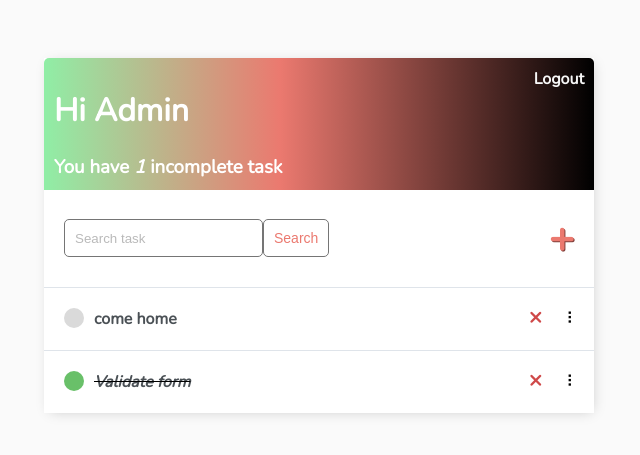
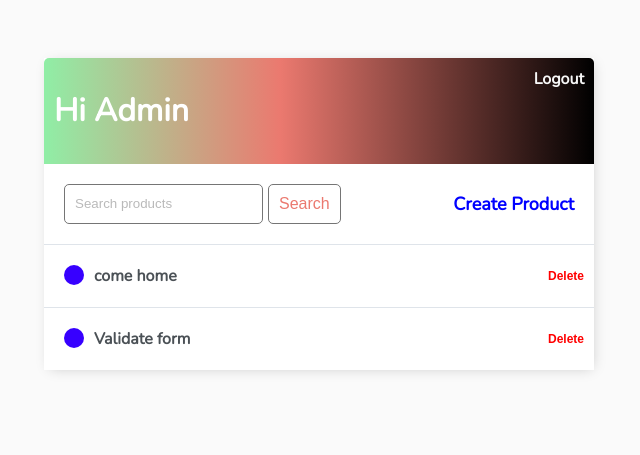
Before and after one commit to qlifford/django-todos-app, a Django app: page / in a window 1280 px wide. Shown: the top 455 px of the page, without its empty margins (321-961 px from the left). Run offline with Django 4.2, Linux system fonts and the light colour scheme; a user stored in the database is signed in; data comes from the database, SQL or seed files in the repository; both versions use the stored data as it was before the commit.

Commit message:
first commit

```diff
--- a/config/urls.py
+++ b/config/urls.py
@@ -1,24 +1,7 @@
-"""
-URL configuration for config project.
-
-The `urlpatterns` list routes URLs to views. For more information please see:
-    https://docs.djangoproject.com/en/4.2/topics/http/urls/
-Examples:
-Function views
-    1. Add an import:  from my_app import views
-    2. Add a URL to urlpatterns:  path('', views.home, name='home')
-Class-based views
-    1. Add an import:  from other_app.views import Home
-    2. Add a URL to urlpatterns:  path('', Home.as_view(), name='home')
-Including another URLconf
-    1. Import the include() function: from django.urls import include, path
-    2. Add a URL to urlpatterns:  path('blog/', include('blog.urls'))
-"""
 from django.contrib import admin
 from django.urls import path, include
 
 urlpatterns = [
     path('admin/', admin.site.urls),
     path('', include('todos.urls')),
-
 ]
--- a/todos/models.py
+++ b/todos/models.py
@@ -6,13 +6,8 @@ class Task(models.Model):
     user = models.ForeignKey(User, on_delete=models.CASCADE, null=True, blank=True)
     title = models.CharField(max_length=200)
     details = models.TextField(max_length=1000, null=True, blank=True)
-    completed = models.BooleanField(default=False)
     created_at = models.DateTimeField(auto_now_add=True)
     updated_at = models.DateTimeField(auto_now=True)
 
-    class Meta:
-        ordering = ['completed']
-
-
     def __str__(self):
         return self.title
--- a/todos/templates/todos/base.html
+++ b/todos/templates/todos/base.html
@@ -85,14 +85,14 @@
         .task-complete-icon {
             height: 20px;
             width: 20px;
-            background-color: rgb(105, 192, 105);
+            background-color: rgb(255, 89, 0);
             border-radius: 50%;
         }
 
         .task-incomplete-icon {
             height: 20px;
             width: 20px;
-            background-color: rgb(218, 218, 218);
+            background-color: rgb(55, 0, 255);
             border-radius: 50%;
         }
 
@@ -102,7 +102,9 @@
             color: #cf4949;
             font-size: 22px;
             line-height: 0;
-            padding: 20px 0px;
+            padding: 20px 16px;
+            cursor: pointer;
+            user-select: none;
         }
 
         /*Handle Classes*/
@@ -181,9 +183,19 @@
             background-color: #FFF;
             color: #EB796F;
             padding: 10px;
-            font-size: 14px;
+            font-size: 16px;
             border-radius: 5px;
             cursor: pointer;
+            text-decoration: none;
+        }
+        .btn {
+            background-color: #ffffff;
+            padding: 10px;
+            font-size: 12px;
+            border-radius: 5px;
+            cursor: pointer;
+            outline: none;
+            border: none;
             text-decoration: none;
         }
 
--- a/todos/templates/todos/register.html
+++ b/todos/templates/todos/register.html
@@ -17,7 +17,6 @@
 
         <label>{{ form.password2.label }}</label>
         {{ form.password2 }}
-
         <input class="button" style="margin-top: 20px;" type="submit" value="Register">
     </form>
 
--- a/todos/templates/todos/task_detail.html
+++ b/todos/templates/todos/task_detail.html
@@ -25,14 +25,13 @@
 
     <div class="container justify-content-center py-5">
         <div class="header-bar">
-            <h2 style="color:green; margin: 25;">Completed Task</h2>
             <h2><a href="{% url 'tasks' %}">&#8592;</a></h2>
         </div>
         <div class="mt-4">
             <a class="btn btn-danger"  href="{% url 'task-delete' task.id %}">Delete</a>
             <a class="btn btn-secondary" href="{% url 'task-update' task.id %}">Update</a>
         </div>
-        <h1>Task: {{task}}</h1>
+        <h1>Product: {{task}}</h1>
 
         <p><strong>Date created: </strong> {{ task.created_at }}</p>
         <p><strong>Date updated: </strong> {{ task.updated_at }}</p>
--- a/todos/templates/todos/task_form.html
+++ b/todos/templates/todos/task_form.html
@@ -3,12 +3,10 @@
 {% block content %}
 
 <div class="header-bar">
-    <h2>Task Form</h2>
+    <h2>Products Form</h2>
     <h2>
         <a href="{% url 'tasks' %}">&#8592;</a>
     </h2>
-
-
 </div>
 
 
--- a/todos/templates/todos/task_list.html
+++ b/todos/templates/todos/task_list.html
@@ -4,7 +4,6 @@
     <div class="header-bar">
         <div>
             <h1>Hi {{request.user|title}}</h1>
-        <h3 style="margin:0">You have <i>{{count}}</i> incomplete task{{ count|pluralize:"s" }}</h3>
         </div>
 
         {% if request.user.is_authenticated %}
@@ -14,23 +13,15 @@
         {% endif %}
     </div>
 
-
     <div id="search-add-wrapper">
         <form method="GET" style="display: flex;">
-        <input type='text' name='search-area' placeholder="Search task" value="{{search_input}}">
-        <input class="button" type="submit" value='Search'>
+            <input type='text' name='search-area' placeholder="Search products" value="{{search_input}}">
+            <input class="button" style="margin-left: 5px;" type="submit" value='Search'>
         </form>
         {% if tasks|length > 0 %}
-    <a id="add-link" href="{% url 'task-create' %}">&#x2b;</a>
+            <a style="color: blue; font-size: 18px; text-decoration: none;" href="{% url 'task-create' %}">Create Product</a>
         {% endif %}
     </div>
-
-
-<!-- Hidden form. Form submits new item positions -->
-<form style="display: none;" id="reorderForm" method="post" action="">
-    {% csrf_token %}
-    <input type="hidden" id="positionInput" name="position">
-</form>
 
 
     <div id="tasklist" class="task-items-wrapper">
@@ -39,65 +30,24 @@
             <div class="task-title">
                 {% if task.completed %}
                     <div class="task-complete-icon"></div>
-            <i><s><a href="{% url 'task' task.id %}">{{task}}</a></s></i>
-
+                    <i><s style="color: red;"><a href="{% url 'task' task.id %}">{{task}}</a></s></i>
                 {% else %}
                     <div class="task-incomplete-icon"></div>
                     <a href="{% url 'task-update' task.id %}">{{task}}</a>
                 {% endif %}
             </div>
         <div class="task-controls">
-            <a class="delete-link" href="{% url 'task-delete' task.id %}">&#215;</a>
-            <span class="handle">&nbsp;&#10247;</span>
+            <button class="btn btn-default"><a style="color: red; text-decoration: none;" href="{% url 'task-delete' task.id %}">Delete</a></button>
+            <!-- <span class="handle">&nbsp;&#10247;</span> -->
         </div>
     </div>
 
     {% empty %}
     <div style="text-align: center; padding-bottom: 10px; line-height: 1em;">
-        <h3>You have no tasks created yet.</h3>
-        <h3>Create a <a style="text-decoration: none; color: #e53935;" href="{% url 'task-create' %}">New task</a> ! </h3>
+        <h3>You have no products created yet.</h3>
+        <h3>Create a <a style="text-decoration: none; color: #e53935;" href="{% url 'task-create' %}">New Product</a> ! </h3>
     </div>
     {% endfor %}
 </div>
 
-<script>
-    var taskList = document.getElementById("tasklist");
-    var reorderForm = document.getElementById("reorderForm");
-    var positionInput = document.getElementById("positionInput");
-
-    let sortable = Sortable.create(taskList, {
-        handle: '.handle',
-        ghostClass: 'dropArea',
-        chosenClass: 'selectedTask',
-
-    });
-
-    function reordering() {
-        const rows = document.getElementsByClassName("task-wrapper");
-        let pos = [];
-        for (let row of rows) {
-            pos.push(row.dataset.position);
-        }
-        console.log(pos.join(","))
-        positionInput.value = pos.join(',');
-        reorderForm.submit();
-    }
-
-    document.ondrop = reordering
-</script>
-    <!-- <div class="row my-5">
-        <div class="col-md-4 offset-md-3">
-            <p class=" offset-md-7">Page: 3/3</p>
-            <nav aria-label="Page navigation example">
-                <ul class="pagination">
-                  <li class="page-item"><a class="page-link" href="#">Previous</a></li>
-                  <li class="page-item"><a class="page-link" href="#">1</a></li>
-                  <li class="page-item"><a class="page-link" href="#">2</a></li>
-                  <li class="page-item"><a class="page-link" href="#">3</a></li>
-                  <li class="page-item"><a class="page-link" href="#">Next</a></li>
-                </ul>
-              </nav>
-    </div>
-    </div> -->
-
 {% endblock content %}
--- a/todos/views.py
+++ b/todos/views.py
@@ -54,7 +54,6 @@ class TaskListView(LoginRequiredMixin, ListView):
     def get_context_data(self, **kwargs):
         context = super().get_context_data(**kwargs)
         context['tasks'] = context['tasks'].filter(user=self.request.user)
-        context['count'] = context['tasks'].filter(completed=False).count()
 
 
         search_input = self.request.GET.get('search-area') or ''
@@ -73,7 +72,7 @@ class TaskDetailView(LoginRequiredMixin, DetailView):
 
 class TaskCreateView(LoginRequiredMixin, CreateView):
     model = models.Task
-    fields = ['title', 'details', 'completed']
+    fields = ['title', 'details']
     success_url = reverse_lazy('tasks')
 
     def form_valid(self, form):
@@ -83,7 +82,7 @@ class TaskCreateView(LoginRequiredMixin, CreateView):
 
 class TaskUpdateView(LoginRequiredMixin, UpdateView):
     model = models.Task
-    fields = ['title', 'details', 'completed']
+    fields = ['title', 'details']
     success_url = reverse_lazy('tasks')
 
 class TaskDeleteView(LoginRequiredMixin, DeleteView):
```
Also changed, not shown: db.sqlite3, todos/migrations/0002_alter_task_options_remove_task_completed.py (added). Lines whose indentation alone changed are shown as unchanged.
